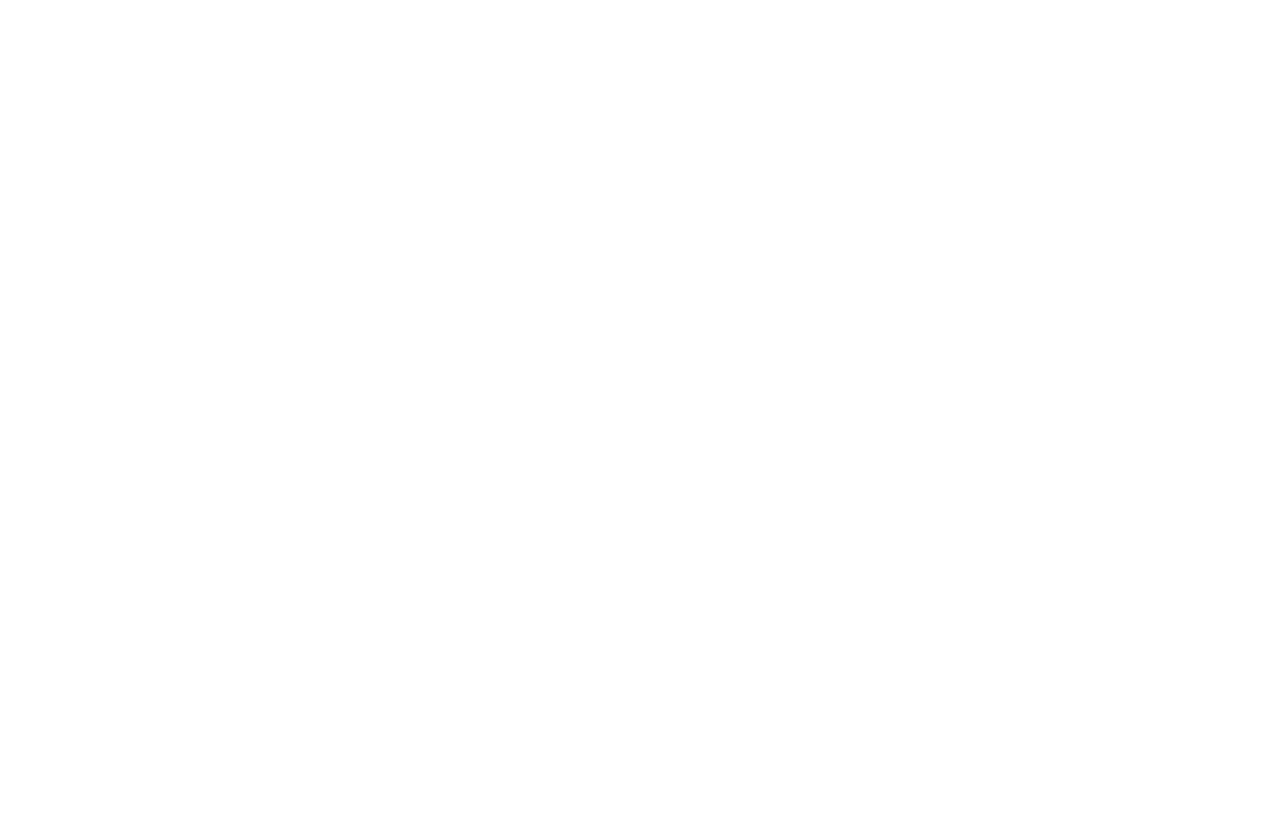
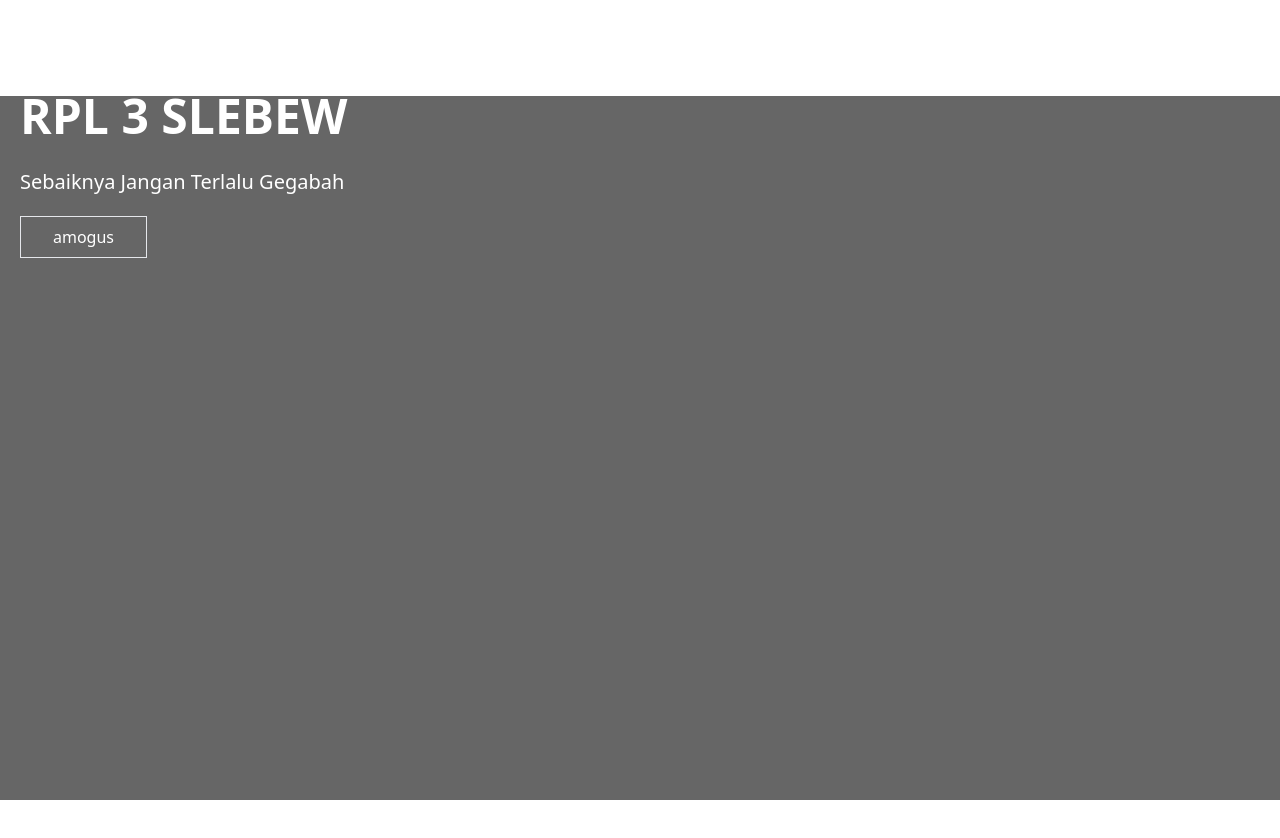
Before and after one commit to poutato/Web-Kelas, a Next.js app in the folder rpl-3/: page / in a window 1280 px wide. Shown: the top 838 px of the page. Before the commit the page ends 800 px from the top, so only its background shows below. Built offline with nearby package versions, Linux system fonts and the light colour scheme.

Commit message:
menambahkan element pada index

```diff
--- a/rpl-3/pages/index.js
+++ b/rpl-3/pages/index.js
@@ -1,5 +1,22 @@
+import Head from "next/head";
+import Hero from "../components/Hero";
+
+
 export default function Home() {
   return (
-    <div> </div>
+    <>
+    <Head>
+      <title>XI RPL 3</title>
+      <meta name="description" content="Generated by create next app" />
+        <meta name="viewport" content="width=device-width, initial-scale=1" />
+        <link rel="icon" href="/xirpl3.png" />
+    </Head>
+    <div>
+      <Hero
+        heading="RPL 3 SLEBEW"
+        message="Sebaiknya Jangan Terlalu Gegabah"/>
+
+    </div>
+    </>
   )
 }
```
